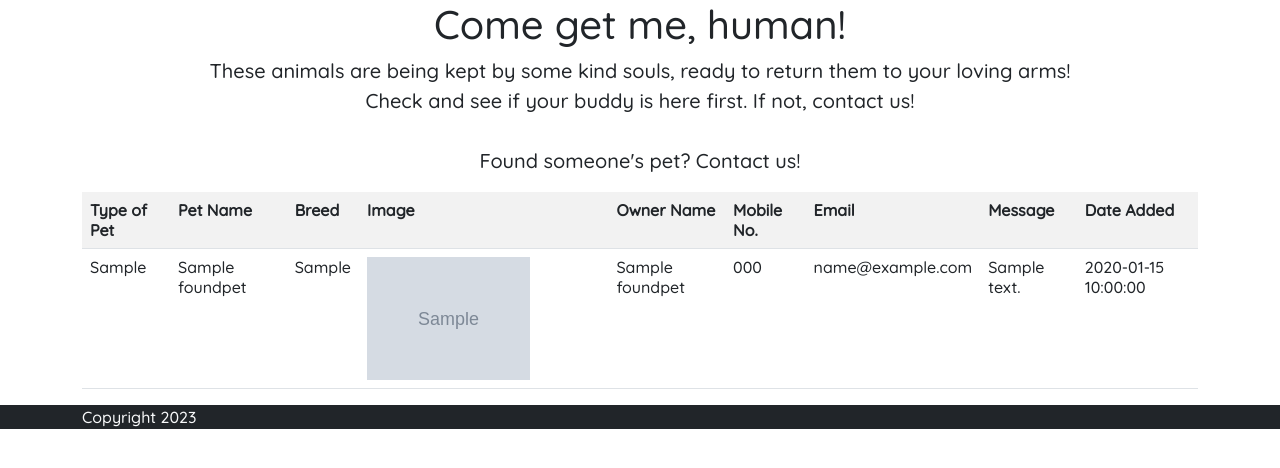
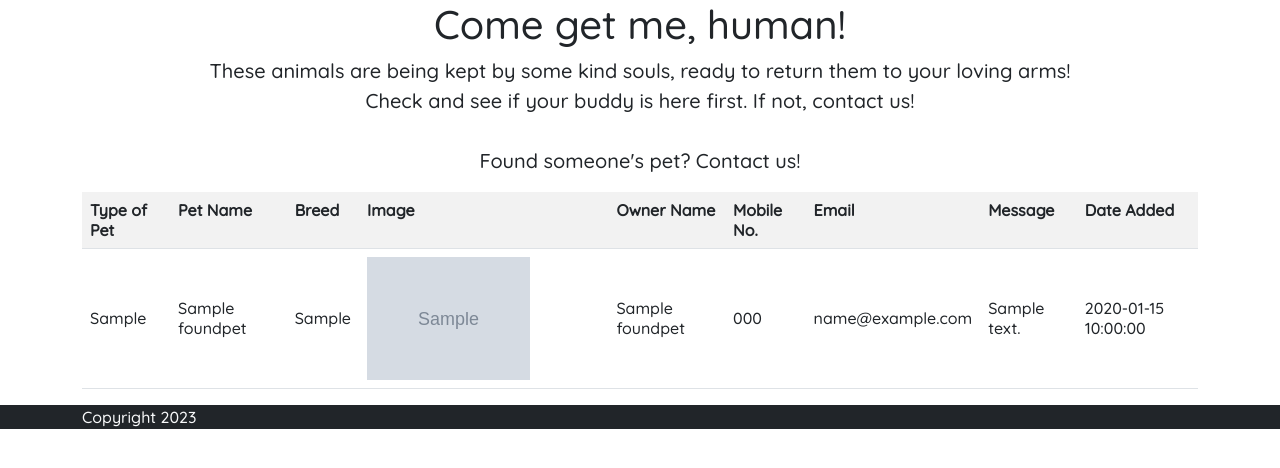
Before and after one commit to GametimeInc/SSD_CA2, a PHP site: page /found-pets.php in a window 1280 px wide. Shown: the part 58-526 px from the top of the page. Run offline with PHP 8.4, Linux system fonts and the light colour scheme; tables that the repository leaves empty or names only in its code hold one stand-in row (values such as "Sample post"); grey boxes marked "Sample" are stand-in pictures.

Commit message:
Centered the content of table rows vertically

```diff
--- a/css/mystyle.css
+++ b/css/mystyle.css
@@ -9,6 +9,10 @@
     list-style-type: none;
     color: red;
     padding-right: 2rem;
+}
+
+td {
+    vertical-align: middle;
 }
 
 /*Check after cache reload*/
```
